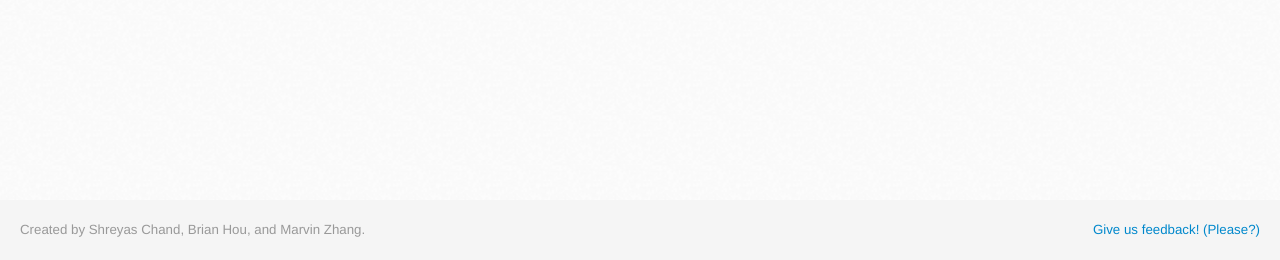
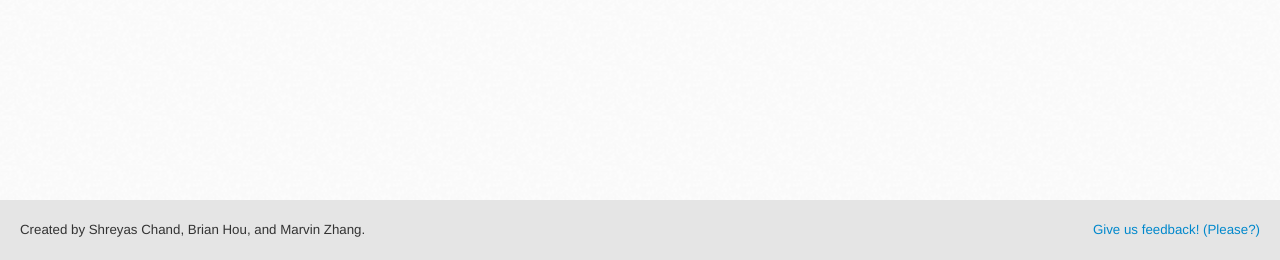
Before and after one commit to brianhou/YouTubeRadio, a Django app: page / in a window 1280 px wide. Shown: the part 540-800 px from the top of the page. Run offline with Django 3.2, Linux system fonts and the light colour scheme; some libraries are stand-ins or nearby versions.

Commit message:
increased footer contrast

```diff
--- a/YouTubeRadio/templates/adventure/base.html
+++ b/YouTubeRadio/templates/adventure/base.html
@@ -37,7 +37,7 @@
         </div>
         <div id="footer" class="container-fluid">
             <div class="row-fluid">
-                <p id="authors" class="muted span6">Created by Shreyas Chand, Brian Hou, and Marvin Zhang.</p>
+                <p id="authors" class="span6">Created by Shreyas Chand, Brian Hou, and Marvin Zhang.</p>
                 <p id="feedback" class="span6"><a href="https://docs.google.com/spreadsheet/viewform?formkey=dEgzVXo4SWhUUXltYnMwY0lwOEFTc3c6MQ">Give us feedback! (Please?)</a></p>
             </div>
         </div>
--- a/adventure/static/css/style.css
+++ b/adventure/static/css/style.css
@@ -15,7 +15,7 @@ html, body {
   height: 20px;
   padding: 20px;
   font-size: 95%;
-  background-color: #f5f5f5; }
+  background-color: #e5e5e5; }
   #footer #feedback {
     text-align: right; }
 
--- a/adventure/static/css/style.scss
+++ b/adventure/static/css/style.scss
@@ -16,7 +16,7 @@ html, body {
     height: 20px;
     padding: 20px;
     font-size: 95%;
-    background-color: #f5f5f5;
+    background-color: #e5e5e5;
     #feedback {
         text-align: right;
     }
```
